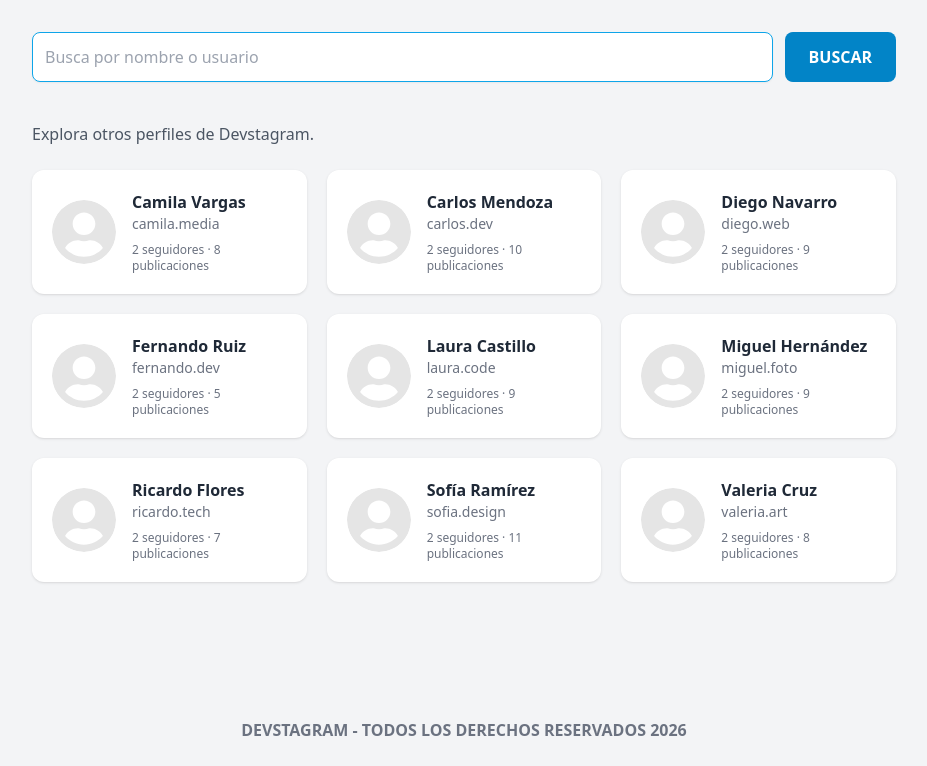
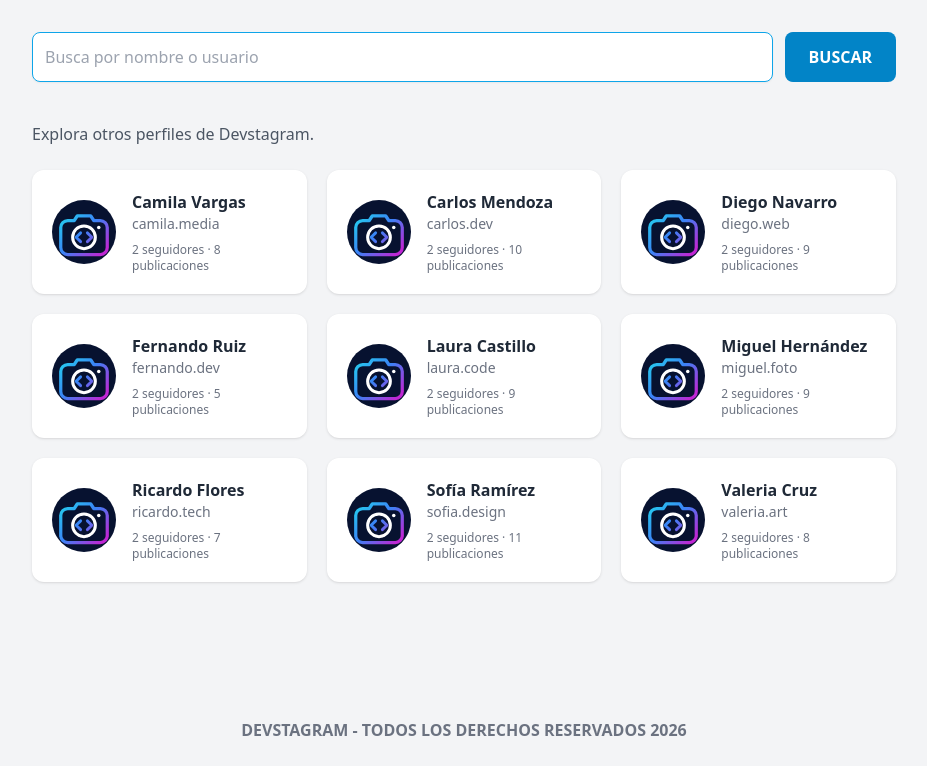
Before and after one commit to luisOrtegas/devstagram, a Laravel app: page /buscar in a window 1280 px wide. Shown: the part 165-931 px from the top of the page, without its empty margins (176-1103 px from the left). Run offline with Laravel 9, Linux system fonts and the light colour scheme; a user stored in the database is signed in; data comes from the database, SQL or seed files in the repository; style sheets or scripts are compiled from the project's sources; some libraries are stand-ins or nearby versions.

Commit message:
Use Devstagram icon as default avatar

```diff
--- a/resources/views/users/search.blade.php
+++ b/resources/views/users/search.blade.php
@@ -40,7 +40,7 @@
                         class="flex min-w-0 items-center gap-4 rounded-xl bg-white p-4 shadow transition hover:-translate-y-1 hover:shadow-lg sm:p-5"
                     >
                         <img
-                            src="{{ $usuario->imagen ? asset('perfiles/' . $usuario->imagen) : asset('img/usuario.svg') }}"
+                            src="{{ $usuario->imagen ? asset('perfiles/' . $usuario->imagen) : asset('img/devstagram-icon.svg') }}"
                             alt="Perfil de {{ $usuario->username }}"
                             class="h-14 w-14 shrink-0 rounded-full object-cover sm:h-16 sm:w-16"
                         />
```
